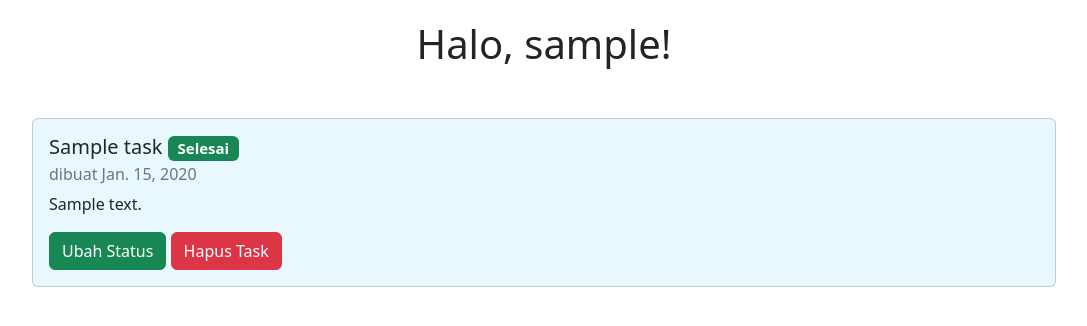
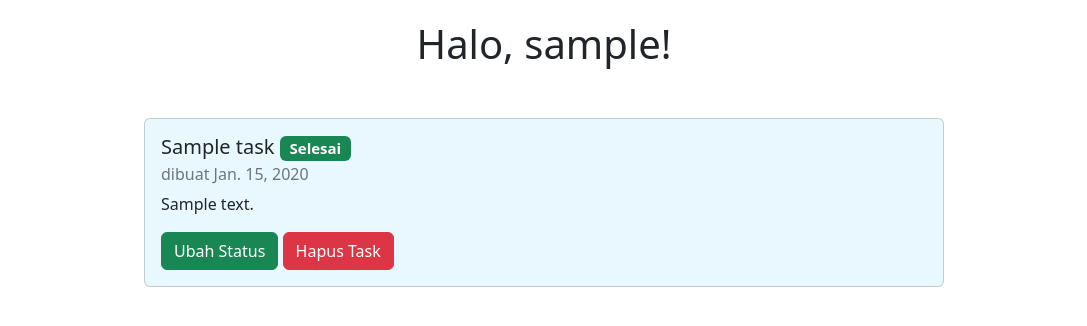
Before and after one commit to febriankimhan/tugas2-pbp, a Django app: page /todolist/ in a window 1280 px wide. Shown: the part 70-396 px from the top of the page, without its empty margins (96-1183 px from the left). Run offline with Django 4.2, Linux system fonts and the light colour scheme; a user stored in the database is signed in; tables that the repository leaves empty hold one stand-in row (values such as "Sample post").

Commit message:
tugas5 update README, mengganti atribut width menjadi max-width pada card

```diff
--- a/todolist/templates/todolist.html
+++ b/todolist/templates/todolist.html
@@ -29,7 +29,7 @@
     {% if todolist %}
         <h1 style="text-align: center; margin-top: 20px; margin-bottom: 50px;">Halo, {{username}}!</h1>
         {% for task in todolist %}
-            <div class="card mb-3" style="width: 50rem; margin: auto; width: 80%; background-color: rgb(233, 248, 255);">
+            <div class="card mb-3" style="width: 50rem; margin: auto; max-width: 80%; background-color: rgb(233, 248, 255);">
                 <div class="card-body">
                     <h5 class="card-title">
                         {{task.title}}
```
Also changed, not shown: todolist/README-tugas5.md.
